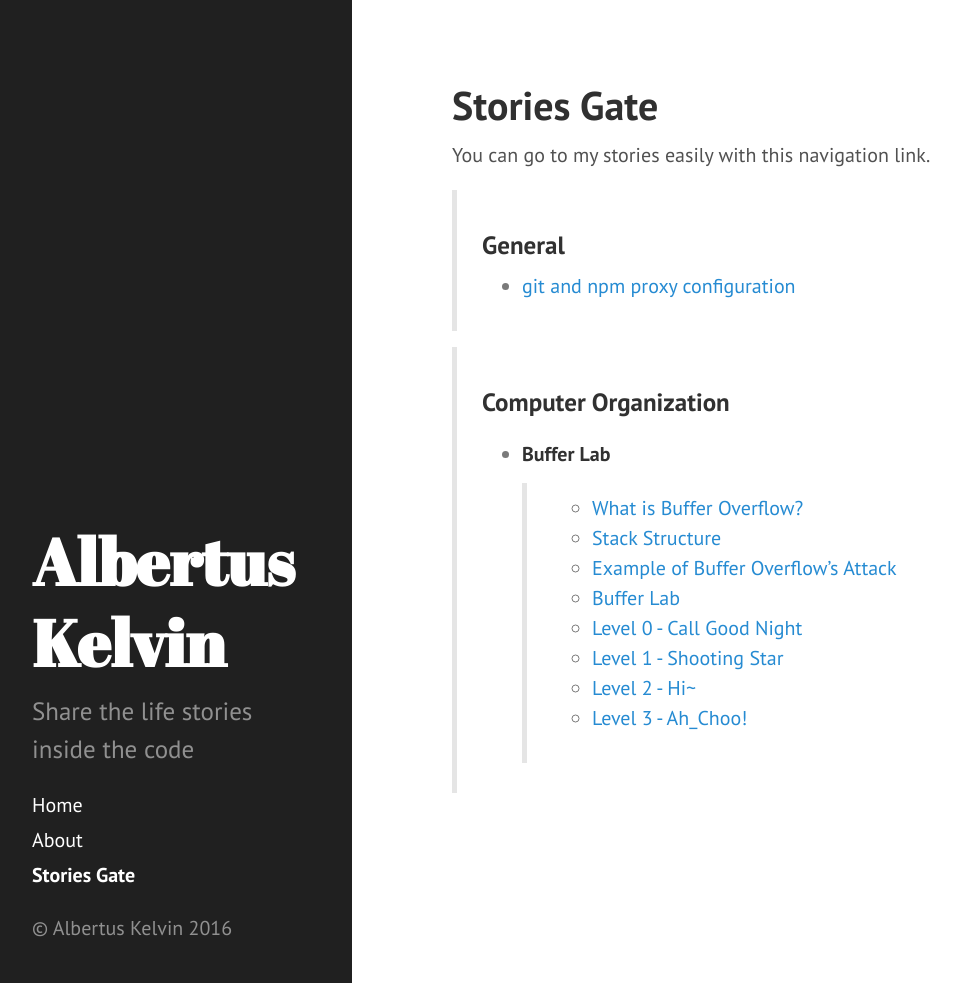
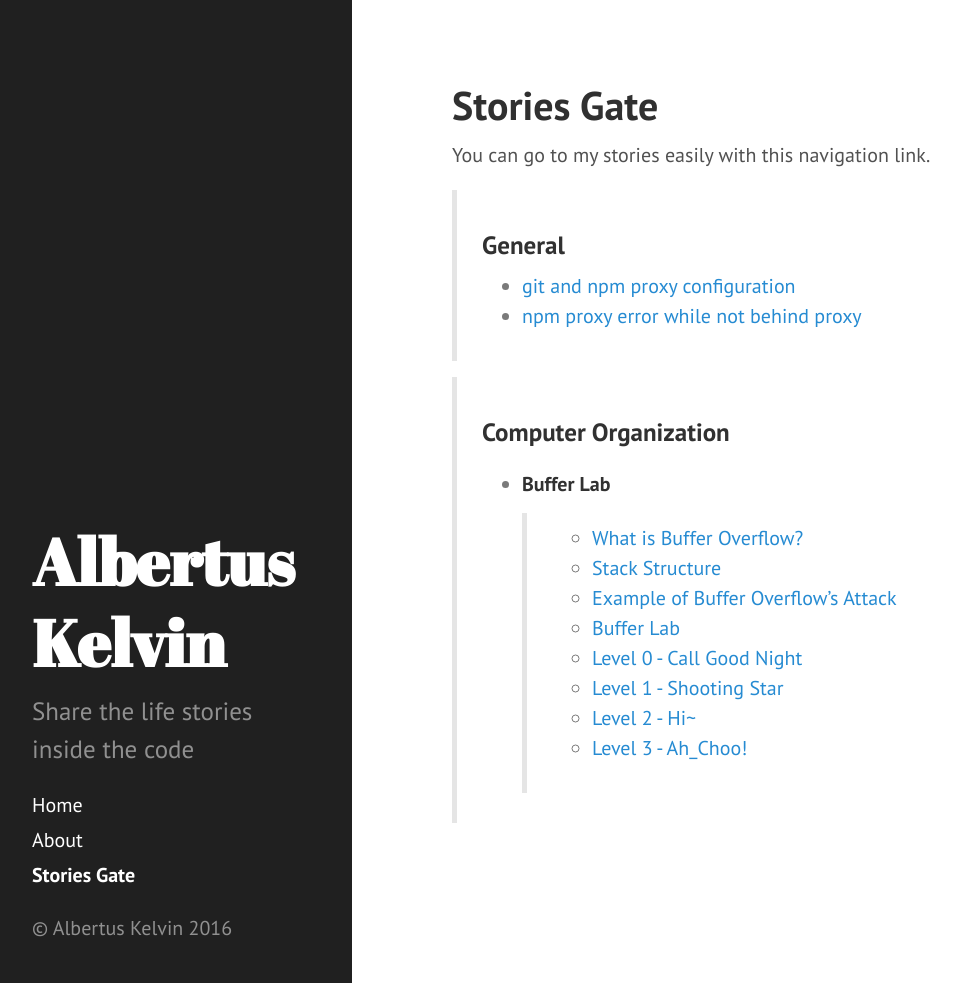
Before and after one commit to albertusk95/albertusk95.github.io, a Jekyll site: the page built from gate.md, in a window 1280 px wide and 983 px high. Shown: the whole window, without its empty margins (8-968 px from the left). Built offline with Jekyll 4.4.1, drawn with Linux system fonts in a browser that asks for light colours.

Commit message:
new nav links

```diff
--- a/gate.md
+++ b/gate.md
@@ -7,6 +7,7 @@ You can go to my stories easily with this navigation link.
 
 > ### General
 > * [git and npm proxy configuration](https://albertusk95.github.io/2016/09/02/git-npm-config)
+> * [npm proxy error while not behind proxy](https://albertusk95.github.io/2016/09/03/npm-proxy-errors)
 
 > ### Computer Organization
 > * #### Buffer Lab
```
